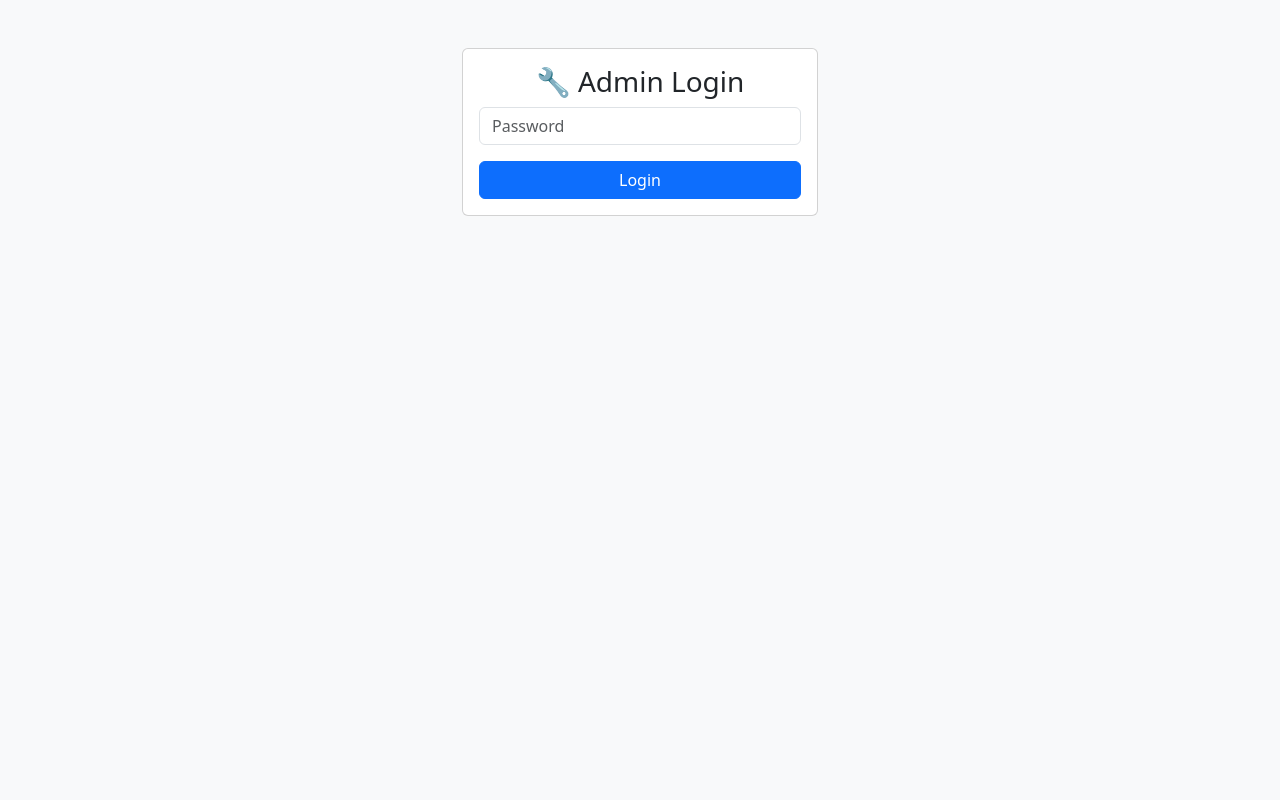
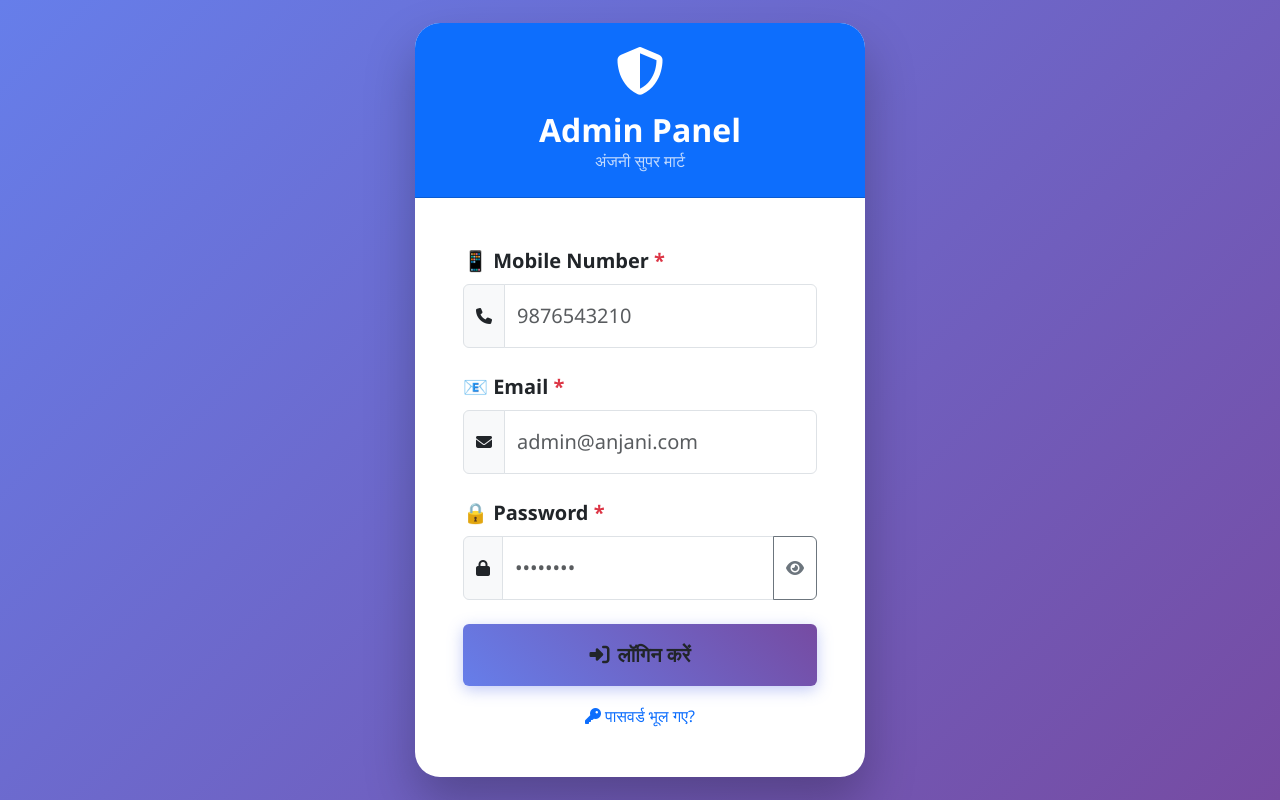
Before and after one commit to kaushaljewellers09-lang/ANJANI-SUPER-MART, a plain HTML site: page login.html in a window 1280 px wide. Drawn offline with nearby package versions, Linux system fonts and the light colour scheme.

Commit message:
Update login.html

```diff
--- a/login.html
+++ b/login.html
@@ -1,29 +1,126 @@
 <!DOCTYPE html>
-<html>
+<html lang="hi">
 <head>
-    <title>Admin Login</title>
-    <link href="https://cdn.jsdelivr.net/npm/bootstrap@5.3.2/dist/css/bootstrap.min.css" rel="stylesheet">
+    <meta charset="UTF-8">
+    <meta name="viewport" content="width=device-width, initial-scale=1.0">
+    <title>Admin Login - Anjani Super Mart</title>
+    <link href="https://cdn.jsdelivr.net/npm/bootstrap@5.3.3/dist/css/bootstrap.min.css" rel="stylesheet">
+    <link href="https://cdnjs.cloudflare.com/ajax/libs/font-awesome/6.5.1/css/all.min.css" rel="stylesheet">
+    <style>
+        body {
+            background: linear-gradient(135deg, #667eea 0%, #764ba2 100%) !important;
+            min-height: 100vh; font-family: 'Segoe UI', sans-serif;
+        }
+        .login-container {
+            min-height: 100vh;
+            display: flex; align-items: center; justify-content: center;
+        }
+        .login-card {
+            border-radius: 25px !important;
+            box-shadow: 0 25px 50px rgba(0,0,0,0.25) !important;
+            border: none !important;
+            max-width: 450px; width: 100%;
+        }
+        .form-control:focus { border-color: #667eea !important; box-shadow: 0 0 0 0.2rem rgba(102,126,234,0.25) !important; }
+        .btn-login {
+            background: linear-gradient(45deg, #667eea, #764ba2) !important;
+            border: none !important; font-weight: 700 !important;
+            box-shadow: 0 4px 15px rgba(102,126,234,0.4) !important;
+        }
+    </style>
 </head>
-<body class="bg-light">
-    <div class="container">
-        <div class="row justify-content-center mt-5">
-            <div class="col-md-4">
-                <div class="card">
-                    <div class="card-body text-center">
-                        <h3>🔧 Admin Login</h3>
-                        <input type="password" id="adminPass" class="form-control mb-3" placeholder="Password">
-                        <button class="btn btn-primary w-100" onclick="adminLogin()">Login</button>
+<body>
+    <div class="login-container p-3">
+        <div class="card login-card shadow-lg overflow-hidden">
+            <div class="card-header bg-primary text-white text-center py-4">
+                <i class="fas fa-shield-alt fa-3x mb-3"></i>
+                <h2 class="mb-0 fw-bold">Admin Panel</h2>
+                <p class="mb-0 opacity-75">अंजनी सुपर मार्ट</p>
+            </div>
+            <div class="card-body p-4 p-md-5">
+                <form id="loginForm">
+                    <div class="mb-4">
+                        <label class="form-label fw-bold fs-5 mb-2">📱 Mobile Number <span class="text-danger">*</span></label>
+                        <div class="input-group">
+                            <span class="input-group-text bg-light"><i class="fas fa-phone"></i></span>
+                            <input type="tel" class="form-control fs-5 py-3" id="mobile" placeholder="9876543210" required>
+                        </div>
                     </div>
+                    <div class="mb-4">
+                        <label class="form-label fw-bold fs-5 mb-2">📧 Email <span class="text-danger">*</span></label>
+                        <div class="input-group">
+                            <span class="input-group-text bg-light"><i class="fas fa-envelope"></i></span>
+                            <input type="email" class="form-control fs-5 py-3" id="email" placeholder="admin@anjani.com" required>
+                        </div>
+                    </div>
+                    <div class="mb-4">
+                        <label class="form-label fw-bold fs-5 mb-2">🔒 Password <span class="text-danger">*</span></label>
+                        <div class="input-group">
+                            <span class="input-group-text bg-light"><i class="fas fa-lock"></i></span>
+                            <input type="password" class="form-control fs-5 py-3" id="password" placeholder="••••••••" required>
+                            <button class="btn btn-outline-secondary" type="button" onclick="togglePassword()" id="togglePass">
+                                <i class="fas fa-eye"></i>
+                            </button>
+                        </div>
+                    </div>
+                    <button type="submit" class="btn btn-login w-100 py-3 fs-5 fw-bold shadow-lg mb-3">
+                        <i class="fas fa-sign-in-alt me-2"></i>लॉगिन करें
+                    </button>
+                </form>
+                <div class="text-center">
+                    <button class="btn btn-link text-decoration-none p-0" onclick="resetPassword()">
+                        <i class="fas fa-key me-1"></i>पासवर्ड भूल गए?
+                    </button>
                 </div>
             </div>
         </div>
     </div>
+
     <script>
-        function adminLogin() {
-            if(document.getElementById('adminPass').value === 'admin123') {
+        // 3 Admin Accounts
+        const admins = [
+            {mobile: '9876543210', email: 'kaushal@anjani.com', password: 'admin123', role: 'Owner'},
+            {mobile: '9876543211', email: 'manager@anjani.com', password: 'manager123', role: 'Manager'},
+            {mobile: '9876543212', email: 'staff@anjani.com', password: 'staff123', role: 'Staff'}
+        ];
+
+        document.getElementById('loginForm').addEventListener('submit', function(e) {
+            e.preventDefault();
+            const mobile = document.getElementById('mobile').value;
+            const email = document.getElementById('email').value;
+            const password = document.getElementById('password').value;
+
+            const admin = admins.find(a => a.mobile === mobile && a.email === email && a.password === password);
+
+            if(admin) {
+                localStorage.setItem('adminLoggedIn', 'true');
+                localStorage.setItem('adminData', JSON.stringify(admin));
+                alert(`✅ Welcome ${admin.role}!`);
                 window.location.href = 'admin.html';
             } else {
-                alert('❌ Wrong Password!');
+                alert('❌ गलत Mobile/Email/Password! दोबारा कोशिश करें।');
+                document.getElementById('loginForm').reset();
+            }
+        });
+
+        function togglePassword() {
+            const pass = document.getElementById('password');
+            const toggle = document.getElementById('togglePass');
+            if(pass.type === 'password') {
+                pass.type = 'text';
+                toggle.innerHTML = '<i class="fas fa-eye-slash"></i>';
+            } else {
+                pass.type = 'password';
+                toggle.innerHTML = '<i class="fas fa-eye"></i>';
+            }
+        }
+
+        function resetPassword() {
+            const mobile = prompt('Mobile Number Enter करें:');
+            if(admins.find(a => a.mobile === mobile)) {
+                alert('✅ Password SMS पर भेज दिया गया!\nDemo Passwords:\nadmin123 / manager123 / staff123');
+            } else {
+                alert('❌ Registered Mobile Number नहीं है!');
             }
         }
     </script>
```
